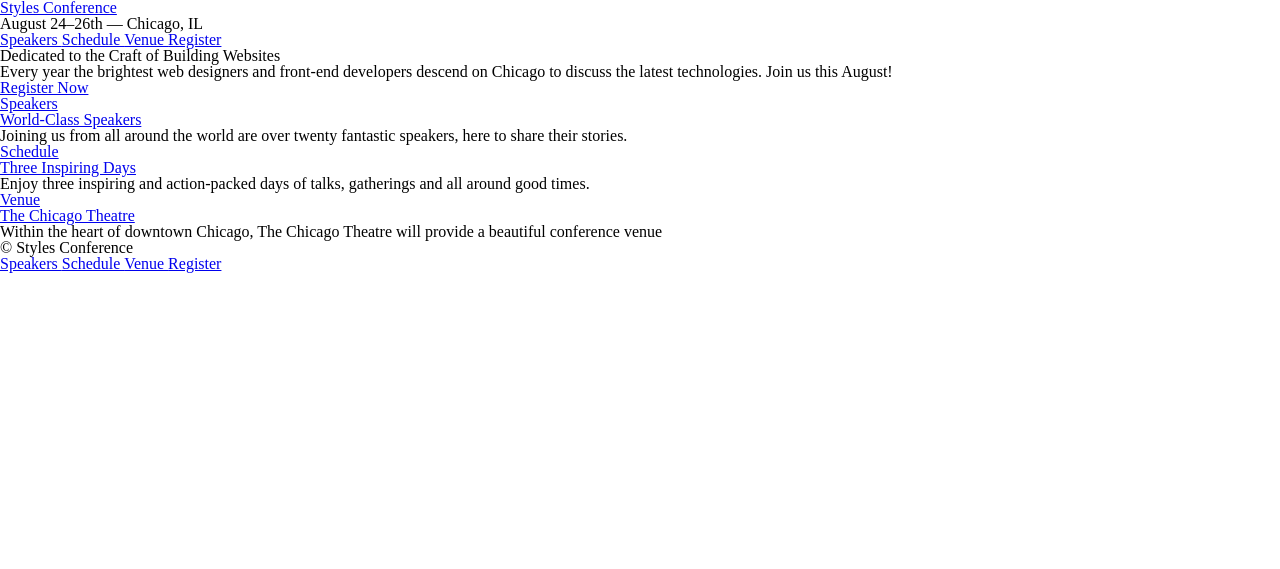
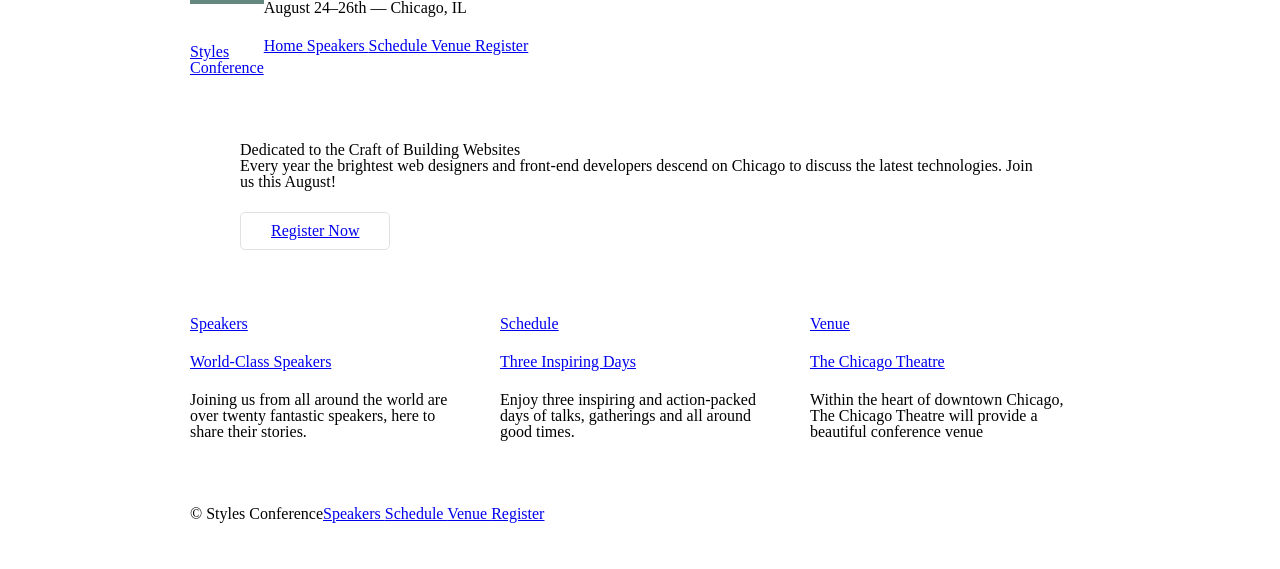
Before and after one commit to alyaan-gocity/first-webpage, a plain HTML site: page index.html in a window 1280 px wide. Drawn offline with Linux system fonts and the light colour scheme.

Commit message:
Added styling to pages, completed lesson 5

```diff
--- a/assets/styles.css
+++ b/assets/styles.css
@@ -2,19 +2,87 @@
   License: none (public domain)
 */
 
-html, body, div, span, applet, object, iframe,
-h1, h2, h3, h4, h5, h6, p, blockquote, pre,
-a, abbr, acronym, address, big, cite, code,
-del, dfn, em, img, ins, kbd, q, s, samp,
-small, strike, strong, sub, sup, tt, var,
-b, u, i, center,
-dl, dt, dd, ol, ul, li,
-fieldset, form, label, legend,
-table, caption, tbody, tfoot, thead, tr, th, td,
-article, aside, canvas, details, embed,
-figure, figcaption, footer, header, hgroup,
-menu, nav, output, ruby, section, summary,
-time, mark, audio, video {
+html,
+body,
+div,
+span,
+applet,
+object,
+iframe,
+h1,
+h2,
+h3,
+h4,
+h5,
+h6,
+p,
+blockquote,
+pre,
+a,
+abbr,
+acronym,
+address,
+big,
+cite,
+code,
+del,
+dfn,
+em,
+img,
+ins,
+kbd,
+q,
+s,
+samp,
+small,
+strike,
+strong,
+sub,
+sup,
+tt,
+var,
+b,
+u,
+i,
+center,
+dl,
+dt,
+dd,
+ol,
+ul,
+li,
+fieldset,
+form,
+label,
+legend,
+table,
+caption,
+tbody,
+tfoot,
+thead,
+tr,
+th,
+td,
+article,
+aside,
+canvas,
+details,
+embed,
+figure,
+figcaption,
+footer,
+header,
+hgroup,
+menu,
+nav,
+output,
+ruby,
+section,
+summary,
+time,
+mark,
+audio,
+video {
   margin: 0;
   padding: 0;
   border: 0;
@@ -22,26 +90,177 @@ time, mark, audio, video {
   font: inherit;
   vertical-align: baseline;
 }
+
 /* HTML5 display-role reset for older browsers */
-article, aside, details, figcaption, figure,
-footer, header, hgroup, menu, nav, section {
+article,
+aside,
+details,
+figcaption,
+figure,
+footer,
+header,
+hgroup,
+menu,
+nav,
+section {
   display: block;
 }
+
 body {
   line-height: 1;
 }
-ol, ul {
+
+ol,
+ul {
   list-style: none;
 }
-blockquote, q {
+
+blockquote,
+q {
   quotes: none;
 }
-blockquote:before, blockquote:after,
-q:before, q:after {
+
+blockquote:before,
+blockquote:after,
+q:before,
+q:after {
   content: '';
   content: none;
 }
+
 table {
   border-collapse: collapse;
   border-spacing: 0;
 }
+
+/*
+  ========================================
+  Grid
+  ========================================
+*/
+
+*,
+*:before,
+*:after {
+  -webkit-box-sizing: border-box;
+  -moz-box-sizing: border-box;
+  box-sizing: border-box;
+}
+
+.col-1-3 {
+  width: 33.33%;
+}
+.col-2-3 {
+  width: 66.66%;
+}
+.col-1-3,
+.col-2-3 {
+  display: inline-block;
+  vertical-align: top;
+}
+
+.grid,
+.col-1-3,
+.col-2-3 {
+  padding-left: 15px;
+  padding-right: 15px;
+}
+.container,
+.grid {
+  margin: 0 auto;
+  width: 960px;
+}
+.container {
+  padding-left: 30px;
+  padding-right: 30px;
+}
+
+/*
+  ========================================
+  Typography
+  ========================================
+*/
+
+h1,
+h3,
+h4,
+h5,
+p {
+  margin-bottom: 22px;
+}
+
+/*
+  ========================================
+  Buttons
+  ========================================
+*/
+
+.btn {
+  border-radius: 5px;
+  display: inline-block;
+  margin: 0;
+}
+
+.btn-alt {
+  border: 1px solid #dfe2e5;
+  padding: 10px 30px;
+}
+
+/*
+  ========================================
+  Home
+  ========================================
+*/
+
+.hero {
+  padding: 22px 80px 66px 80px;
+}
+
+/*
+  ========================================
+  Clearfix
+  ========================================
+*/
+.group:before,
+.group:after {
+  content: "";
+  display: table;
+}
+
+.group:after {
+  clear: both;
+}
+
+.group {
+  clear: both;
+
+  * {
+    zoom: 1;
+  }
+}
+
+/*
+  ========================================
+  Primary header
+  ========================================
+*/
+.logo {
+  border-top: 4px solid #648880;
+  padding: 40px 0 22px 0;
+  float: left;
+}
+
+/*
+  ========================================
+  Primary footer
+  ========================================
+*/
+
+.primary-footer small {
+  float: left;
+}
+
+.primary-footer {
+  padding-bottom: 44px;
+  padding-top: 44px;
+}
--- a/index.html
+++ b/index.html
@@ -1,19 +1,22 @@
 <!DOCTYPE html>
 <html lang="en">
+
 <head>
     <link rel="stylesheet" href="assets/styles.css">
     <meta charset="utf-8">
     <title> Styles Conference</title>
 </head>
+
 <body>
-        <header>
-            <h1>
-                <a href="index.html"> Styles Conference </a>
+    <header class="container group">
+        <h1 class="logo">
+            <a href="index.html"> Styles <br> Conference </a>
         </h1>
 
         <h3>August 24&ndash;26th &mdash; Chicago, IL</h3>
 
         <nav>
+            <a href="index.html"> Home </a>
             <a href="speakers.html"> Speakers </a>
             <a href="schedule.html"> Schedule </a>
             <a href="venue.html"> Venue </a>
@@ -22,31 +25,37 @@
 
     </header>
 
-          <section>
+    <section class="hero container">
         <h2>Dedicated to the Craft of Building Websites</h2>
-            <p>Every year the brightest web designers and front-end developers descend on Chicago to discuss the latest technologies. Join us this August!</p>
-            <a href="register.html">Register Now</a>
+        <p>Every year the brightest web designers and front-end developers descend on Chicago to discuss the latest
+            technologies. Join us this August!</p>
+        <a class="btn btn-alt" href="register.html">Register Now</a>
     </section>
 
-          <section>
+    <section class="grid">
 
-            <section>
+        <!-- Speakers -->
+        <section class="col-1-3">
             <a href="speakers.html">
                 <h5>Speakers</h5>
                 <h3>World-Class Speakers</h3>
             </a>
             <p>Joining us from all around the world are over twenty fantastic speakers, here to share their stories.</p>
-            </section>
+        </section><!--
 
-            <section>
+            Schedule
+
+        --><section class="col-1-3">
             <a href="schedule.html">
                 <h5>Schedule</h5>
                 <h3>Three Inspiring Days</h3>
             </a>
             <p>Enjoy three inspiring and action-packed days of talks, gatherings and all around good times.</p>
-            </section>
+        </section><!--
 
-            <section>
+            Venue
+
+        --><section class="col-1-3">
             <a href="venue.html">
                 <h5>Venue</h5>
                 <h3>The Chicago Theatre</h3>
@@ -56,7 +65,7 @@
 
     </section>
 
-          <footer>
+    <footer class="primary-footer container group">
         <small>&copy; Styles Conference</small>
         <nav>
             <a href="speakers.html"> Speakers </a>
@@ -67,4 +76,5 @@
     </footer>
 
 </body>
+
 </html>
```
Also changed, not shown: register.html (+38 -0 lines), schedule.html (+38 -0 lines), speakers.html (+37 -0 lines), venue.html (+37 -0 lines). Lines whose indentation alone changed are shown as unchanged.
